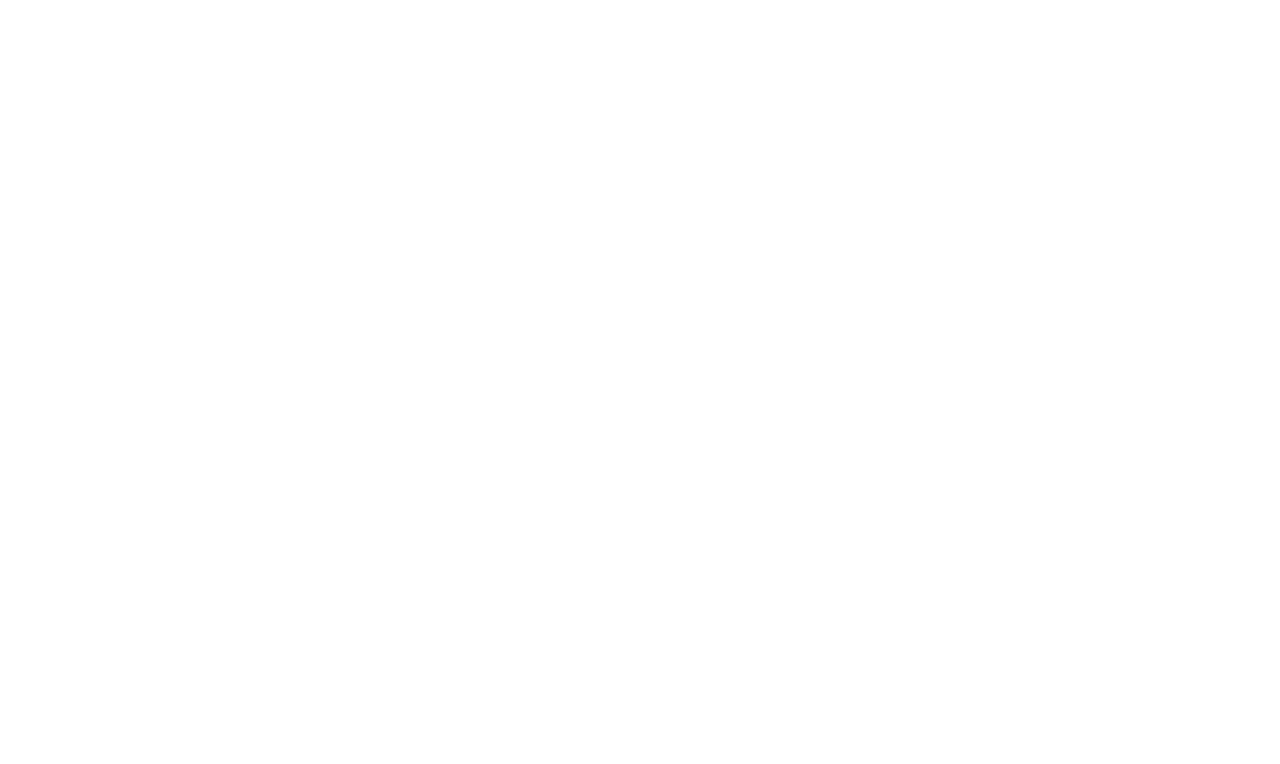
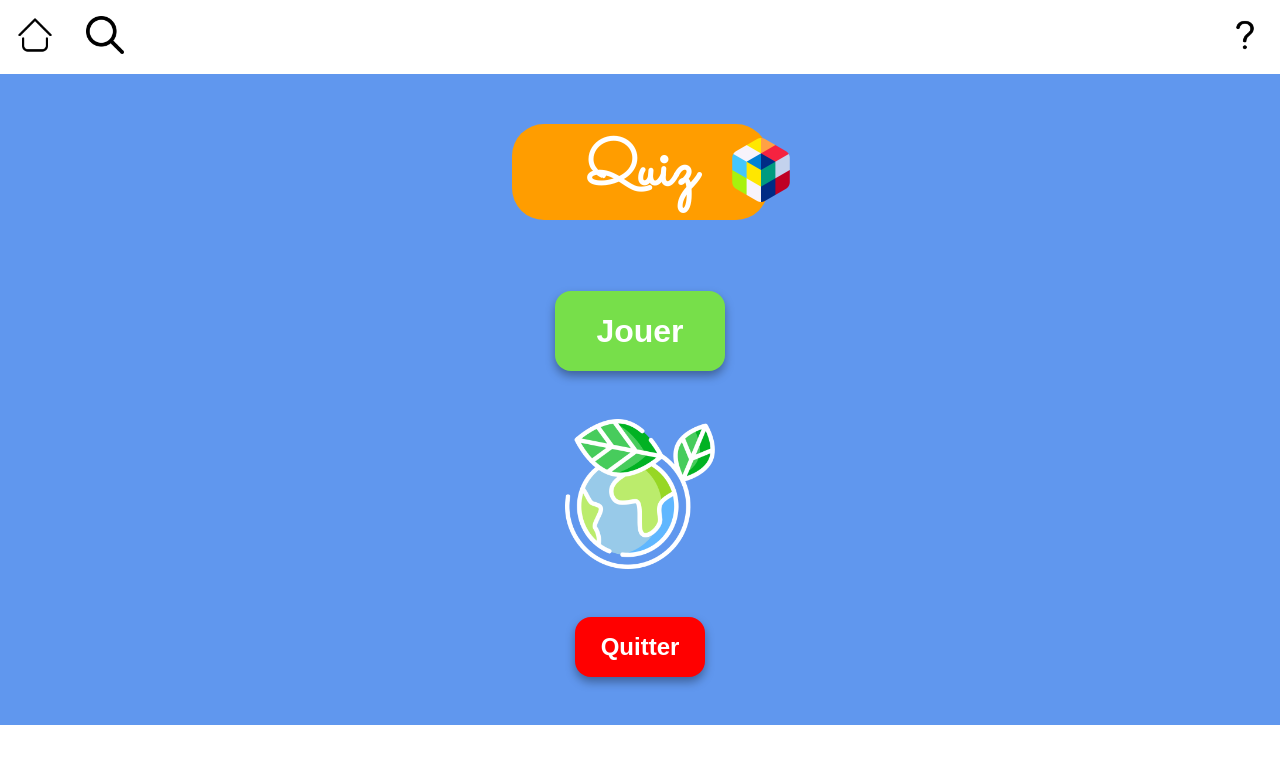
Before and after one commit to galateeL/projet-2-tri-cycle, a React (Vite) app in the folder frontend/: page /QuizHome in a window 1280 px wide. Before the commit this address had no page. Shown: the top 764 px of the page. Built offline with nearby package versions, Linux system fonts and the light colour scheme; a web font is replaced by a local one.

Commit message:
Implementation of quizHome page

```diff
--- a/frontend/index.html
+++ b/frontend/index.html
@@ -15,6 +15,10 @@
       href="https://fonts.googleapis.com/css2?family=Grand+Hotel&family=Roboto:ital,wght@0,100;0,300;0,500;1,100;1,300&display=swap"
       rel="stylesheet"
     />
+    <link
+      href="https://fonts.googleapis.com/css2?family=Sacramento&display=swap"
+      rel="stylesheet"
+    />
   </head>
   <body>
     <div id="root"></div>
--- a/frontend/src/Home.css
+++ b/frontend/src/Home.css
@@ -19,7 +19,6 @@
   width: 50%;
   min-width: 100px;
   max-width: 1000px;
-
 }
 
 .flecheImg {
@@ -41,7 +40,6 @@
   text-align: center;
   justify-items: center;
   justify-content: space-between;
-
 }
 
 .presentation {
@@ -72,7 +70,7 @@
   box-shadow: 10px 7px 7px rgba(0, 0, 0, 0.25);
 }
 
-.flecheButton{
+.flecheButton {
   border-radius: 50%;
   border: 0px;
 }
@@ -84,7 +82,7 @@
   font-family: Georgia;
   font-size: larger;
   width: 80%;
-  height:800%;
+  height: 800%;
   min-width: 100px;
 }
 
@@ -94,14 +92,15 @@
   margin-bottom: 10px;
   text-align: center;
   height: 50vw;
-
 }
-
+.titleQuizHomeContainer {
+  position: relative;
+}
 .buttonQuizz {
   width: 100%;
   height: 100%;
   border-radius: 100px;
-  background-color: #ff9d00ff ;
+  background-color: #ff9d00ff;
   border: none;
   color: white;
   font-size: 8vw;
@@ -109,19 +108,19 @@
   box-shadow: 10px 7px 7px rgba(0, 0, 0, 0.25);
   box-shadow: 10px;
   padding-bottom: 20%;
-  font-family:cursive;
+  font-family: cursive;
   margin-left: 5px;
-}.buttonQuizz:hover {
+}
+.buttonQuizz:hover {
   background-color: #fae56f; /* Green */
   color: white;
 }
-
 
 .buttonSearch {
   width: 100%;
   height: 175%;
   border-radius: 100px;
-  background-color: #6097eeff ;
+  background-color: #6097eeff;
   border: none;
   color: white;
   font-size: 7vw;
@@ -129,14 +128,14 @@
   box-shadow: 10px 7px 7px rgba(0, 0, 0, 0.25);
   box-shadow: 10px;
   padding-bottom: 20%;
-  font-family:cursive;
+  font-family: cursive;
   padding-left: 3vw;
   padding-right: 3vw;
   margin-right: 5px;
-
-  }.buttonSearch:hover {
-    background-color: #cbcff7; /* Green */
-    color: white;
+}
+.buttonSearch:hover {
+  background-color: #cbcff7; /* Green */
+  color: white;
 }
 
 .linkButton {
@@ -198,7 +197,6 @@
   width: 55%;
 }
 
-
 @media screen and (min-width: 900px) {
   .presentation {
     margin: 50px 5% 90px 5%;
@@ -238,7 +236,7 @@
     width: 85%;
     height: 150%;
     border-radius: 100px;
-    background-color: #ff9d00ff ;
+    background-color: #ff9d00ff;
     border: none;
     color: white;
     font-size: 6vw;
@@ -246,7 +244,7 @@
     box-shadow: 10px 7px 7px rgba(0, 0, 0, 0.25);
     box-shadow: 10px;
     padding-bottom: 20%;
-    font-family:cursive;
+    font-family: cursive;
     margin-left: 5px;
   }
 
@@ -256,7 +254,6 @@
     left: 30%;
     width: 30%;
   }
-
 
   .imgSearchButton {
     position: relative;
@@ -269,7 +266,7 @@
     width: 85%;
     height: 150%;
     border-radius: 100px;
-    background-color: #6097eeff ;
+    background-color: #6097eeff;
     border: none;
     color: white;
     font-size: 4vw;
@@ -277,11 +274,9 @@
     box-shadow: 10px 7px 7px rgba(0, 0, 0, 0.25);
     box-shadow: 10px;
     padding-bottom: 20%;
-    font-family:cursive;
+    font-family: cursive;
     padding-left: 3vw;
     padding-right: 3vw;
     margin-right: 5px;
   }
-
-
 }
--- a/frontend/src/components/Body.jsx
+++ b/frontend/src/components/Body.jsx
@@ -1,6 +1,7 @@
+import Quizz from "@pages/Quizz";
 import { Routes, Route } from "react-router-dom";
 import Home from "../pages/Home";
-import Quizz from "../pages/Quizz";
+import QuizHome from "../pages/QuizHome";
 import Research from "../pages/Research";
 
 export default function Body() {
@@ -8,8 +9,9 @@
     <div>
       <Routes>
         <Route path="/" element={<Home />} />
+        <Route path="QuizHome" element={<QuizHome />} />
+        <Route path="Research" element={<Research />} />
         <Route path="Quizz" element={<Quizz />} />
-        <Route path="Research" element={<Research />} />
       </Routes>
     </div>
   );
--- a/frontend/src/components/ButtonQuizz.jsx
+++ b/frontend/src/components/ButtonQuizz.jsx
@@ -2,7 +2,7 @@
 
 export default function ButtonQuizz() {
   return (
-    <Link className="linkButton" to="/Quizz">
+    <Link className="linkButton" to="/QuizHome">
       <button className="buttonQuizz" type="button">
         jeu
       </button>
--- /dev/null
+++ b/frontend/src/components/ExitQuizBtn.jsx
@@ -0,0 +1,11 @@
+import { Link } from "react-router-dom";
+
+export default function ExitQuizBtn() {
+  return (
+    <Link className="quizHomeBtn" to="/">
+      <button className="exitQuizBtn" type="button">
+        Quitter
+      </button>
+    </Link>
+  );
+}
--- a/frontend/src/components/Header.jsx
+++ b/frontend/src/components/Header.jsx
@@ -17,7 +17,7 @@
           </NavLink>
         </div>
         <div className="second-container-nav">
-          <NavLink to="/Quizz">
+          <NavLink to="/QuizHome">
             <img src={help} alt="help" />
           </NavLink>
         </div>
--- /dev/null
+++ b/frontend/src/components/PlayQuizBtn.jsx
@@ -0,0 +1,11 @@
+import { Link } from "react-router-dom";
+
+export default function PlayQuizBtn() {
+  return (
+    <Link className="quizHomeBtn" to="/Quizz">
+      <button className="playQuizBtn" type="button">
+        Jouer
+      </button>
+    </Link>
+  );
+}
--- /dev/null
+++ b/frontend/src/pages/QuizHome.css
@@ -0,0 +1,69 @@
+@import url("https://fonts.googleapis.com/css2?family=Sacramento&display=swap");
+.containerQuizHome {
+  background-color: var(--first-color);
+  display: flex;
+  flex-direction: column;
+  align-items: center;
+  height: 100%;
+}
+
+.titleQuizHome {
+  font-family: "Sacramento", cursive;
+  font-size: 4rem;
+  color: white;
+  background-color: var(--fourth-color);
+  min-width: 180px;
+  max-width: 300px;
+  height: 6rem;
+  border-radius: 2rem;
+  margin-top: 50px;
+  margin-bottom: 0.2rem;
+  text-align: center;
+  display: flex;
+  align-items: center;
+  justify-content: center;
+}
+
+.rubikIcon {
+  position: relative;
+  width: 25%;
+  top: -85px;
+  left: 217px;
+}
+
+.btnContainerQuizHome {
+  display: flex;
+  flex-direction: column;
+  justify-content: center;
+  align-items: center;
+}
+
+.btnContainerQuizHome img {
+  width: 150px;
+}
+
+.playBtnContainer button {
+  width: 170px;
+  height: 80px;
+  font-size: 2rem;
+  font-weight: bold;
+  color: white;
+  background-color: var(--secondary-color);
+  border: none;
+  border-radius: 1rem;
+  box-shadow: rgba(0, 0, 0, 0.35) 0px 5px 10px;
+  margin-bottom: 3rem;
+}
+.exitBtnContainer button {
+  width: 130px;
+  height: 60px;
+  font-size: 1.5rem;
+  font-weight: bold;
+  color: white;
+  background-color: red;
+  border: none;
+  border-radius: 1rem;
+  box-shadow: rgba(0, 0, 0, 0.35) 0px 5px 10px;
+  margin-bottom: 3rem;
+  margin-top: 3rem;
+}
--- /dev/null
+++ b/frontend/src/pages/QuizHome.jsx
@@ -0,0 +1,31 @@
+import Header from "@components/Header";
+import PlayQuizBtn from "@components/PlayQuizBtn";
+import ExitQuizBtn from "@components/ExitQuizBtn";
+import rubikIcon from "../assets/rubik-game.png";
+import planetEarth from "../assets/planet-earth.png";
+import "./QuizHome.css";
+
+function QuizHome() {
+  return (
+    <div className="quizHomeContainer">
+      <Header />
+      <div className="containerQuizHome">
+        <div className="titleQuizHomeContainer">
+          <h1 className="titleQuizHome">Quiz </h1>
+          <img src={rubikIcon} className="rubikIcon" alt="rubik icon" />
+        </div>
+        <div className="btnContainerQuizHome">
+          <div className="playBtnContainer">
+            <PlayQuizBtn />
+          </div>
+          <img src={planetEarth} alt="planet Earth" />
+          <div className="exitBtnContainer">
+            <ExitQuizBtn />
+          </div>
+        </div>
+      </div>
+    </div>
+  );
+}
+
+export default QuizHome;
```
Also changed, not shown: frontend/src/assets/planet-earth.png (added).
